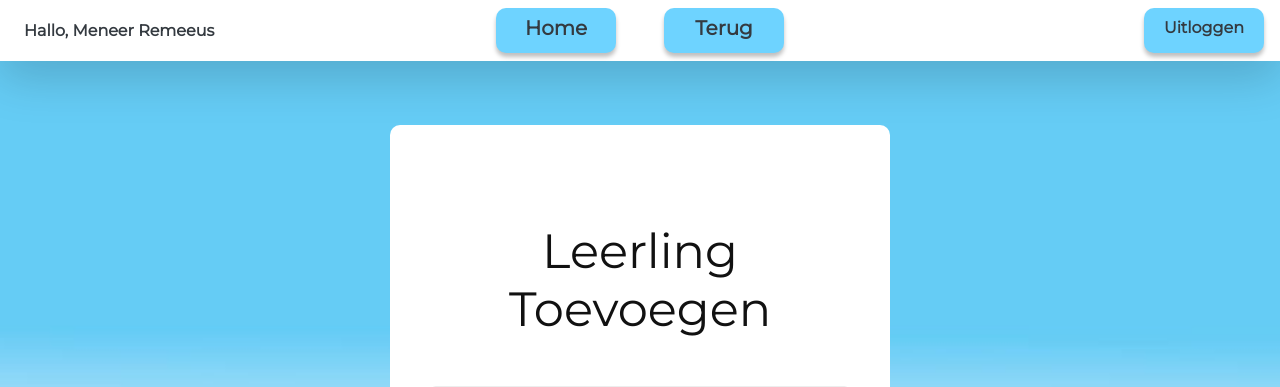
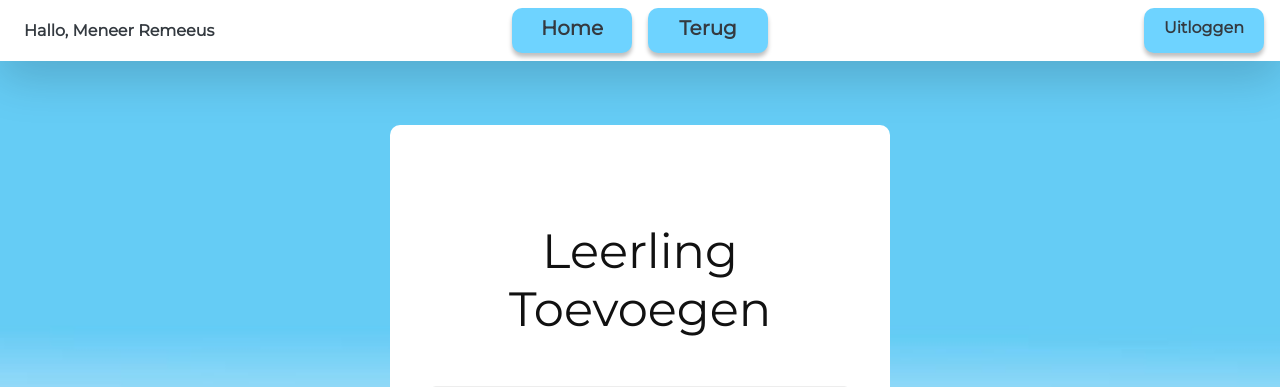
Before and after one commit to LucasRemeeus/C4-Beoordelingssysteem, a PHP site: page /PHP/leerling_toevoegen.php in a window 1280 px wide. Shown: the top 387 px of the page. Run offline with PHP 8.4, Linux system fonts and the light colour scheme; data that the repository does not hold is empty.

Commit message:
knop gewijzigd

```diff
--- a/PHP/leerling_toevoegen.php
+++ b/PHP/leerling_toevoegen.php
@@ -32,7 +32,7 @@ require 'config.php';?>
             </ul>
         </div>
         <div class="mx-auto order-0">
-            <a class="navbar-brand text-center text-dark mr-5 knop" href="home.php">Home</a>
+            <a class="navbar-brand text-center text-dark knop" href="home.php">Home</a>
             <button class="navbar-toggler" type="button" data-toggle="collapse" data-target=".dual-collapse2">
                 <span class="navbar-toggler-icon"></span>
             </button>
```
